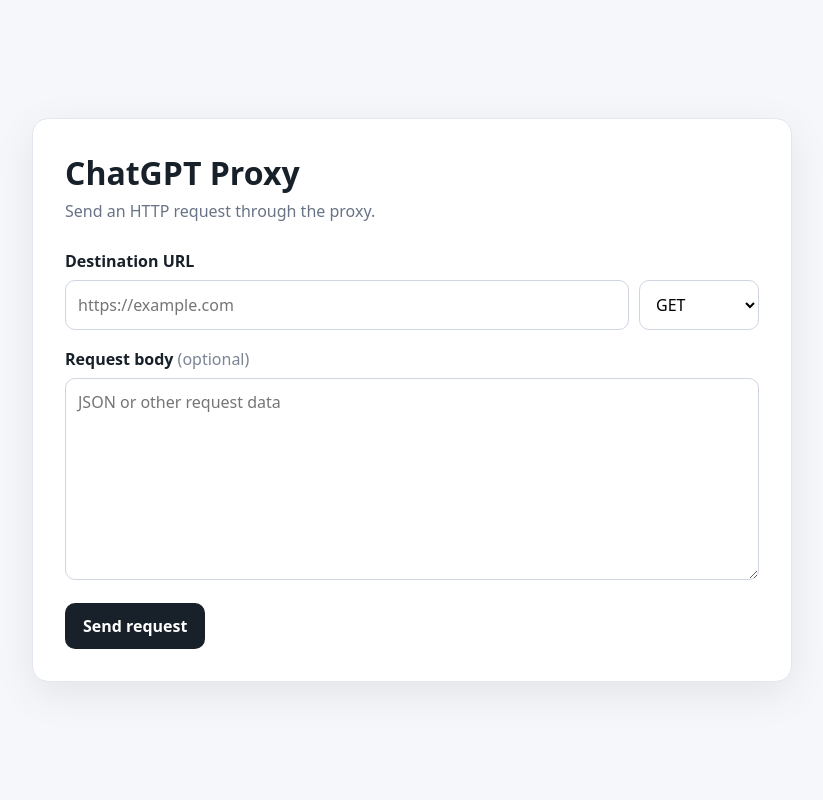
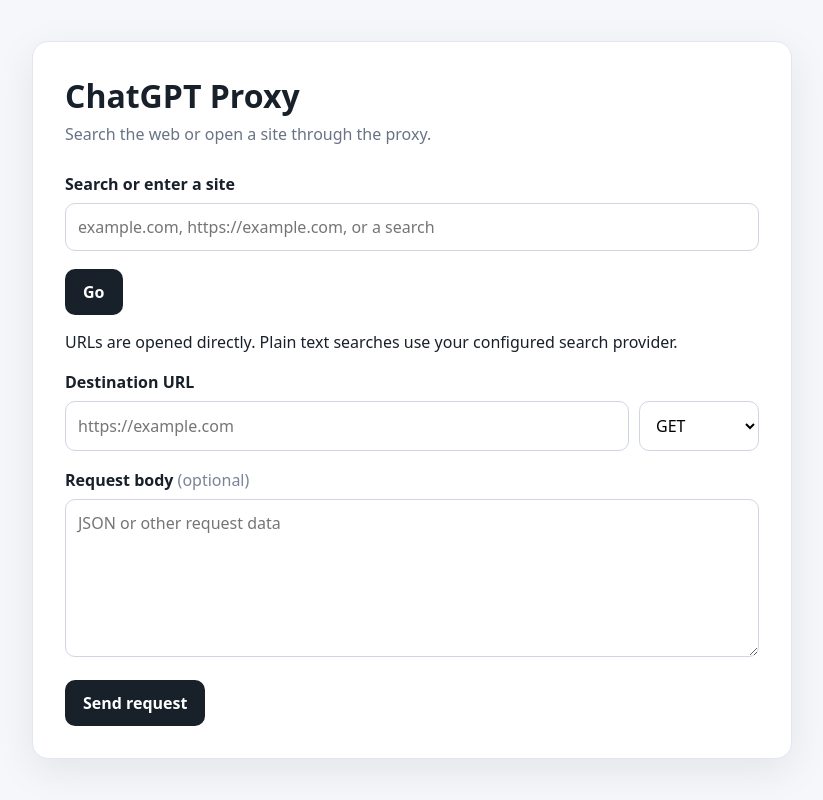
Before and after one commit to Grass-Grower/ChatGPT-Proxy, a plain HTML site: page src/main/resources/static/index.html in a window 1280 px wide. Shown: the whole page, without its empty margins (228-1051 px from the left). Drawn offline with Linux system fonts and the light colour scheme.

Commit message:
Add universal site search bar

```diff
--- a/src/main/resources/static/index.html
+++ b/src/main/resources/static/index.html
@@ -3,13 +3,22 @@
 <head>
   <meta charset="utf-8">
   <meta name="viewport" content="width=device-width, initial-scale=1">
+  <meta http-equiv="Content-Security-Policy" content="default-src 'self'; script-src 'self'; style-src 'self'; connect-src 'self'; object-src 'none'; base-uri 'none'; form-action 'self'">
   <title>ChatGPT Proxy</title>
   <link rel="stylesheet" href="/style.css">
 </head>
 <body>
   <main class="card">
     <h1>ChatGPT Proxy</h1>
-    <p class="muted">Send an HTTP request through the proxy.</p>
+    <p class="muted">Search the web or open a site through the proxy.</p>
+    <form id="search-form">
+      <label for="search">Search or enter a site</label>
+      <div class="search-row">
+        <input id="search" type="text" placeholder="example.com, https://example.com, or a search" required autocomplete="url" maxlength="2048">
+        <button type="submit">Go</button>
+      </div>
+      <p class="hint">URLs are opened directly. Plain text searches use your configured search provider.</p>
+    </form>
     <form id="proxy-form">
       <label for="url">Destination URL</label>
       <div class="row">
@@ -19,7 +28,7 @@
         </select>
       </div>
       <label for="body">Request body <span>(optional)</span></label>
-      <textarea id="body" rows="8" placeholder="JSON or other request data"></textarea>
+      <textarea id="body" rows="6" placeholder="JSON or other request data" maxlength="5242880"></textarea>
       <button type="submit">Send request</button>
     </form>
     <section id="result" class="result" hidden>
```
